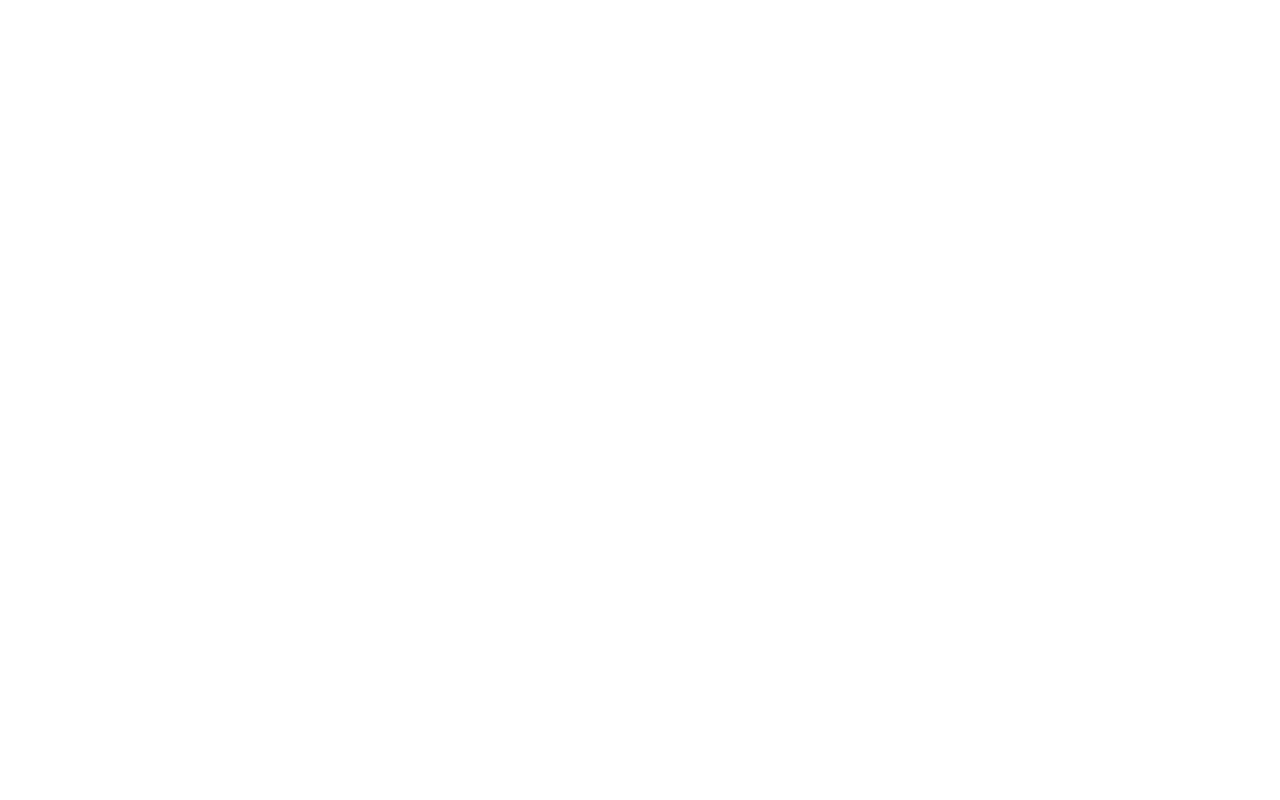
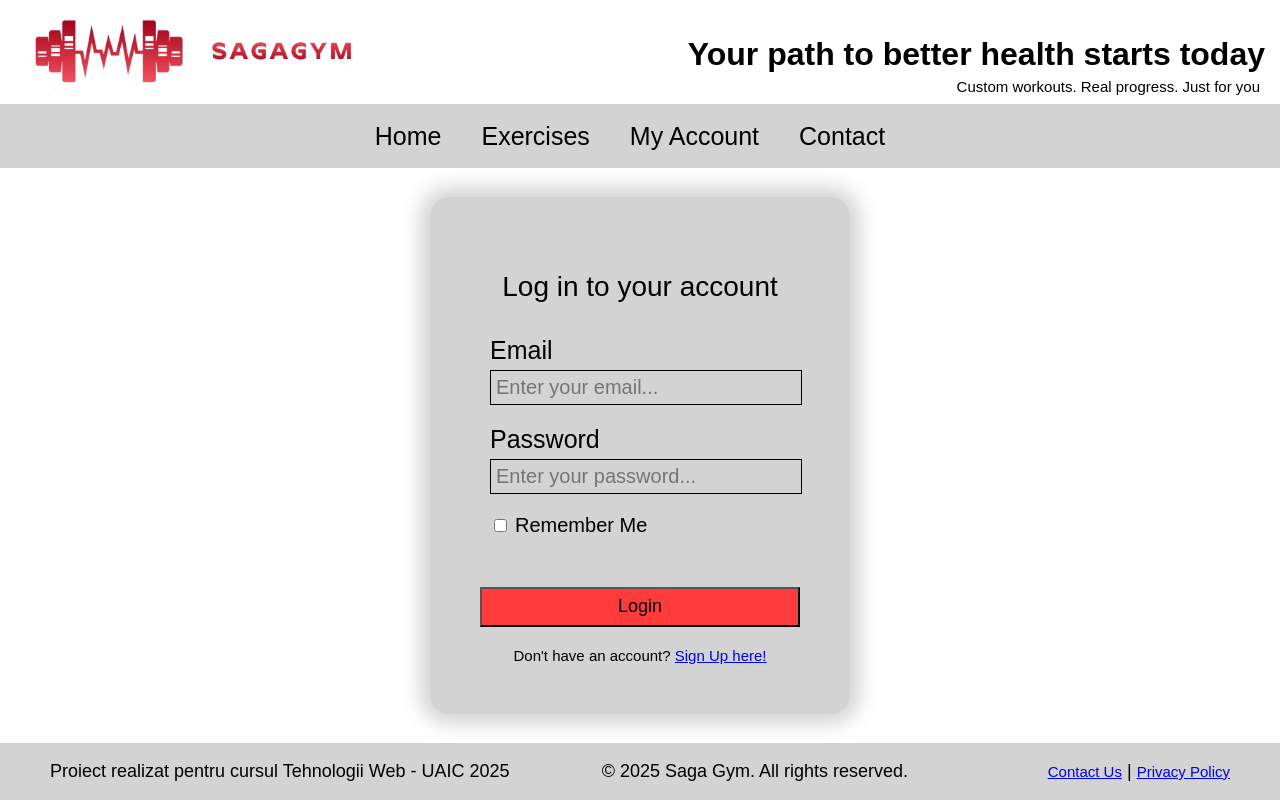
Before and after one commit to Ciornache/Saga-Gym-1804, a plain HTML site: page SagaGym1804/public/login.html in a window 1280 px wide. Drawn offline with Linux system fonts and the light colour scheme; a web font is replaced by a local one.

Commit message:
Pushed login. Register coming soon

```diff
--- a/SagaGym1804/public/login.html
+++ b/SagaGym1804/public/login.html
@@ -0,0 +1,98 @@
+<!DOCTYPE html>
+
+<html>
+
+<head>
+    <title>Saga Gym Web App</title>
+    <meta charset="UTF-8" />
+    <link href="styles/main.css" rel="stylesheet" />
+    <link rel="preconnect" href="https://fonts.googleapis.com" />
+    <link rel="preconnect" href="https://fonts.gstatic.com" crossorigin />
+    <link href="https://fonts.googleapis.com/css2?family=Goldman:wght@400;700&display=swap" rel="stylesheet" />
+</head>
+
+<body>
+    <div class="page-wrapper">
+        <header class="header">
+            <div class="logo-container">
+                <img src="assets/Web-Logo.png" alt="The logo of the application" class="logo" />
+            </div>
+            <div class="header-message">
+                <h1>Your path to better health starts today</h1>
+                <p>Custom workouts. Real progress. Just for you</p>
+            </div>
+        </header>
+
+        <nav class="navbar">
+            <button class="navbar-button">
+                <span>Home</span>
+                <img class="button-arrow" src="assets/bullish-arrow.png" alt="Bullish Hover Icon" />
+            </button>
+            <button class="navbar-button">
+                <span>Exercises</span>
+                <img class="button-arrow" src="assets/bullish-arrow.png" alt="Bullish Hover Icon" />
+            </button>
+            <div class="dropdown-wrapper">
+                <button class="navbar-button">
+                    <span>My Account</span>
+                </button>
+                <div class="dropdown-menu">
+                    <button class="dropdown-item">
+                        <span>Login</span>
+                        <img class="button-arrow" src="assets/bullish-arrow.png" alt="Bullish Hover Icon" />
+                    </button>
+
+                    <button class="dropdown-item">
+                        <span>Register</span>
+                        <img class="button-arrow" src="assets/bullish-arrow.png" alt="Bullish Hover Icon" />
+                    </button>
+                </div>
+            </div>
+
+            <button class="navbar-button">
+                <span>Contact</span>
+                <img class="button-arrow" src="assets/bullish-arrow.png" alt="Bullish Hover Icon" />
+            </button>
+        </nav>
+
+        <main class="main-login">
+
+            <form class="login-form" action="index.html" method="post">
+                <h2>Log in to your account</h2>
+                <div class="input-wrapper">
+                    <div class="form-flex-item">
+                        <label style="display:block" for="email">Email</label>
+                        <input type="email" pattern="[a-zA-Z0-9._%+-]+@[a-zA-Z0-9.-]+\.[a-zA-Z]{2,}" required id="email"
+                            placeholder="Enter your email..." />
+                    </div>
+                    <div class="form-flex-item">
+                        <label style="display:block" for="password">Password</label>
+                        <input type="password" id="password" minlength="8" placeholder="Enter your password..."
+                            required>
+                    </div>
+
+                    <div class="form-flex-item">
+                        <input type="checkbox" id="remember-me">
+                        <label for="remember-me">Remember Me</label>
+                    </div>
+                </div>
+                <div class="form-button-wrapper">
+                    <button class="form-submit-button" type="submit">Login</button>
+                    <p>Don't have an account? <a href="register.html">Sign Up here!</a></p>
+                </div>
+            </form>
+
+        </main>
+
+        <footer>
+            <p>Proiect realizat pentru cursul Tehnologii Web - UAIC 2025</p>
+            <p><span>&copy; 2025 Saga Gym. All rights reserved.</span></p>
+            <p>
+                <a href="mailto:support@sagagym.ro">Contact Us</a> |
+                <a href="#">Privacy Policy</a>
+            </p>
+        </footer>
+    </div>
+</body>
+
+</html>
--- a/SagaGym1804/public/styles/main.css
+++ b/SagaGym1804/public/styles/main.css
@@ -3,7 +3,13 @@ body {
   padding: 0px;
   box-sizing: border-box;
   font-family: "Goldman", sans-serif;
-  overflow: scroll;
+}
+
+html,
+body {
+  overflow-x: hidden;
+  margin: 0;
+  padding: 0;
 }
 
 .page-wrapper {
@@ -12,16 +18,39 @@ body {
   min-height: 100vh;
 }
 
+.main-login {
+  display: flex;
+  justify-content: center;
+  align-items: center;
+}
+
+.login-form {
+  display: flex;
+  flex-direction: column;
+  background-color: #d3d3d3;
+  width: auto;
+  height: auto;
+  padding: 50px;
+  font-size: 25px;
+  box-shadow: 0px 0px 20px 10px #d3d3d3;
+  border-radius: 20px;
+  transition: all 0.5s ease;
+}
+
+.login-form:hover {
+  box-shadow: 0px 0px 0px 0px #a9a9a9;
+  transform: scale(1.1);
+}
+
 main {
   flex: 1;
 }
 
 .header {
   display: flex;
-
   box-sizing: border-box;
   height: 13vh;
-  width: 100vw;
+  width: 100%;
   align-content: center;
   justify-content: space-between;
 }
@@ -30,11 +59,11 @@ main {
   box-sizing: border-box;
   display: flex;
   justify-content: center;
-  align-items: center;
-  width: 100vw;
+  align-items: stretch;
+  width: 100%;
   height: 8vh;
   background-color: #d3d3d3;
-  padding: 20px;
+  padding: 0px 20px;
 }
 
 .button-list {
@@ -54,16 +83,16 @@ main {
   font-family: inherit;
   font-size: 25px;
   width: auto;
-  height: 245%;
   background-color: #d3d3d3;
   border: none;
   cursor: pointer;
-  padding: 10px;
+  padding: 0px 10px;
   margin-right: 20px;
-  transition: width 5s ease, background-color 500ms ease-out,
-    transform 500ms ease, visibility 0.5s;
+  transition: background-color 500ms ease-out, transform 500ms ease,
+    visibility 0.5s;
   text-align: left;
   align-items: center;
+  max-height: 100%;
 }
 
 .navbar-button:hover {
@@ -121,7 +150,7 @@ main {
 .dropdown-wrapper {
   display: inline;
   position: relative;
-  height: 245%;
+  height: 100%;
   width: auto;
 }
 
@@ -190,7 +219,7 @@ footer {
   display: flex;
   justify-content: space-between;
   align-items: center;
-  width: 100vw;
+  width: 100%;
   min-height: 6vh;
   height: auto;
   background-color: #d3d3d3;
@@ -212,3 +241,100 @@ footer > p:nth-child(2) {
 footer span {
   align-self: flex-end;
 }
+
+.input-wrapper {
+  display: flex;
+  flex-direction: column;
+  margin-bottom: 20px;
+}
+
+.form-button-wrapper {
+  gap: 20px;
+  display: flex;
+  flex-direction: column;
+  justify-content: center;
+  align-items: center;
+  margin-top: 20px;
+  min-width: 80%;
+  max-width: auto;
+  height: auto;
+  align-self: center;
+}
+
+.login-form h2 {
+  font-weight: normal;
+  font-size: 28px;
+  text-align: center;
+}
+
+.form-button-wrapper > p,
+a {
+  font-size: 15px;
+  margin: 0px;
+  padding: 0px;
+}
+
+.form-submit-button {
+  align-self: center;
+  text-align: center;
+  height: 40px;
+  width: auto;
+  aspect-ratio: 8/1;
+  font-family: inherit;
+  background: transparent;
+  cursor: pointer;
+  font-size: 18px;
+  background-color: #ff3c3c;
+  transition: transform 0.3s ease-in-out, box-shadow 0.3s ease-in-out;
+}
+
+.form-submit-button:hover {
+  background-color: #d32f2f;
+  color: white;
+  transform: scale(1.05);
+  transition: all 0.3s ease-in-out;
+  box-shadow: 0px 0px 20px 10px #d32f2f;
+  text-decoration: underline white;
+}
+
+.form-flex-item {
+  padding: 10px;
+  display: flex;
+  flex-direction: column;
+  gap: 5px;
+}
+
+.form-flex-item:nth-child(n + 1):nth-child(-n + 2) > input {
+  width: 100%;
+  border: 1px solid black;
+  height: auto;
+  font-size: 20px;
+  background-color: #d3d3d3;
+  padding: 5px;
+  font-family: inherit;
+}
+
+.form-flex-item:nth-child(n + 1):nth-child(-n + 2) > input:focus {
+  border: 1px solid #a9a9a9;
+  outline: none;
+}
+
+.input-wrapper label:nth-child(2) {
+  font-size: 20px;
+}
+
+.form-flex-item:nth-child(3) {
+  flex-direction: row;
+}
+
+/* .form-flex-item:nth-child(1) {
+  background-color: red;
+}
+
+.form-flex-item:nth-child(2) {
+  background-color: blue;
+}
+
+.form-flex-item:nth-child(3) {
+  background-color: green;
+} */
```
Also changed, not shown: SagaGym1804/public/index.html (+27 -2 lines), SagaGym1804/public/register.html (+71 -0 lines), Design/SignUp Page 1.png (added), Design/SignUp Page2.png (added), Design/SignUp Page3.png (added), Design/SignUp Page4.png (added), SagaGym1804/public/assets/Web-Logo.png (added).
